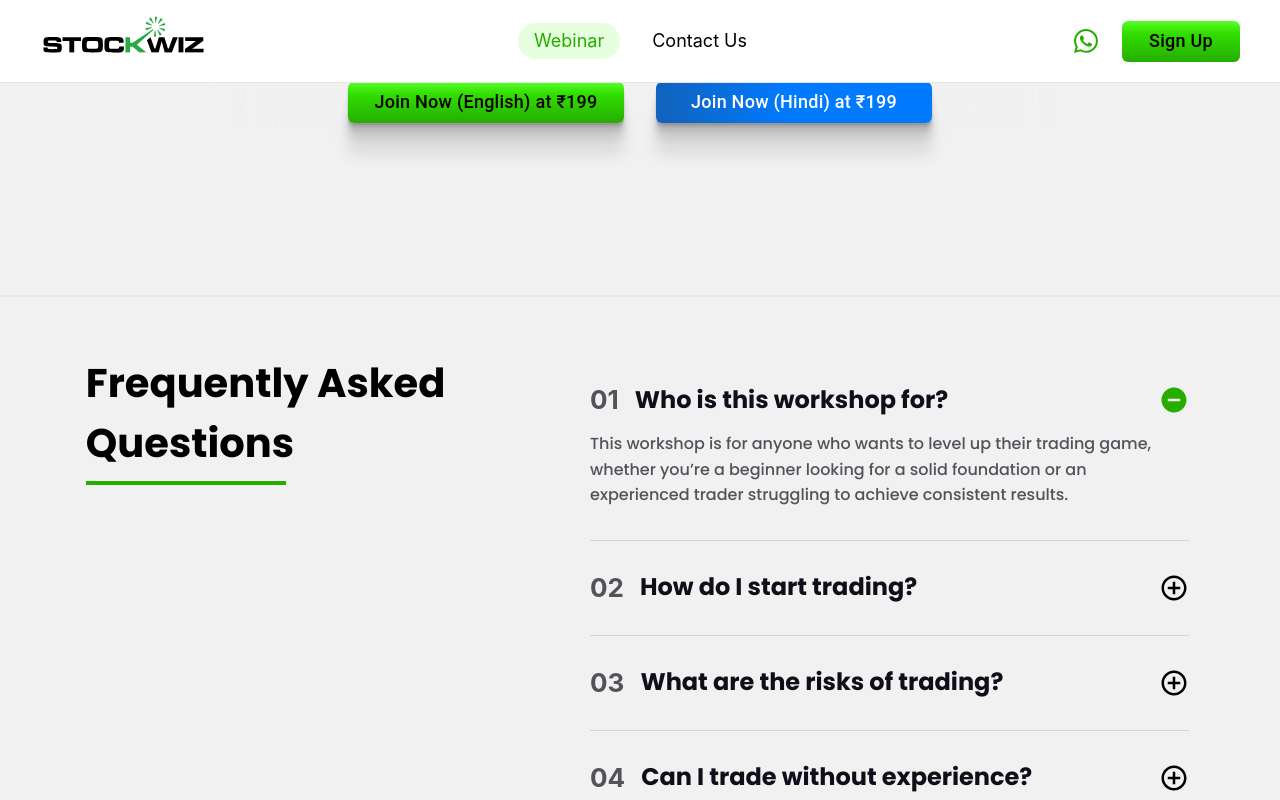
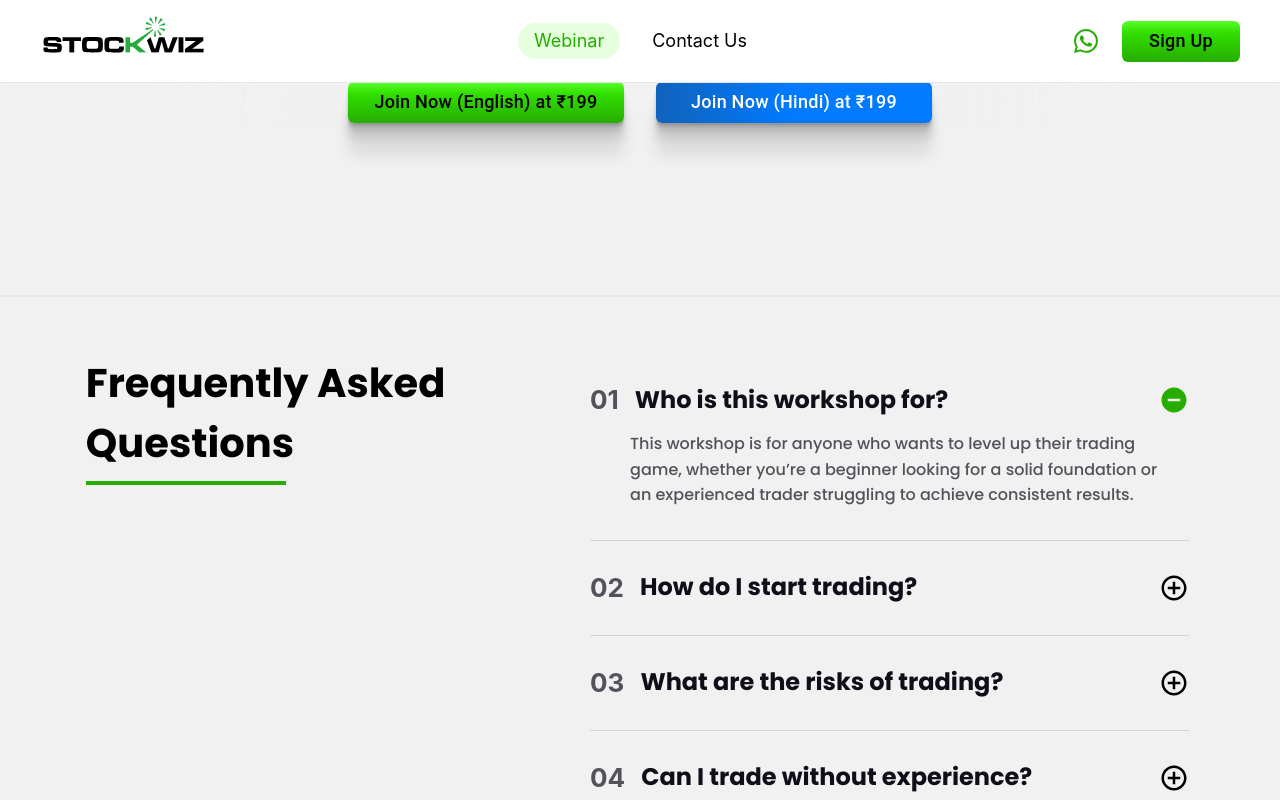
Before and after one commit to vikrantkkk/investing, a React (Vite) app: page / in a window 1280 px wide. Both pictures are taken after a click on the button 1174 px from the left and 6983 px from the top of the page. Shown: the part 6583-7383 px from the top of the page. Built offline with nearby package versions, Linux system fonts and the light colour scheme; a web font is replaced by a local one.

Commit message:
faq modified

```diff
--- a/src/components/Faq.jsx
+++ b/src/components/Faq.jsx
@@ -137,7 +137,7 @@ const Faq = () => {
 
         {/* Answer Section */}
         {activeIndex === index && (
-          <p className="font-poppins text-start md:w-full w-[80%] font-medium text-[clamp(14px,1.5vw,16px)] leading-[1.6] text-[#0E0F19B2]/[0.7] mt-4 md:ml-0 ml-8">
+          <p className="font-poppins text-start md:w-[90%] w-[80%] font-medium text-[clamp(14px,1.5vw,16px)] leading-[1.6] text-[#0E0F19B2]/[0.7] mt-4 md:ml-10 ml-8">
             {item.answer}
           </p>
         )}
```
